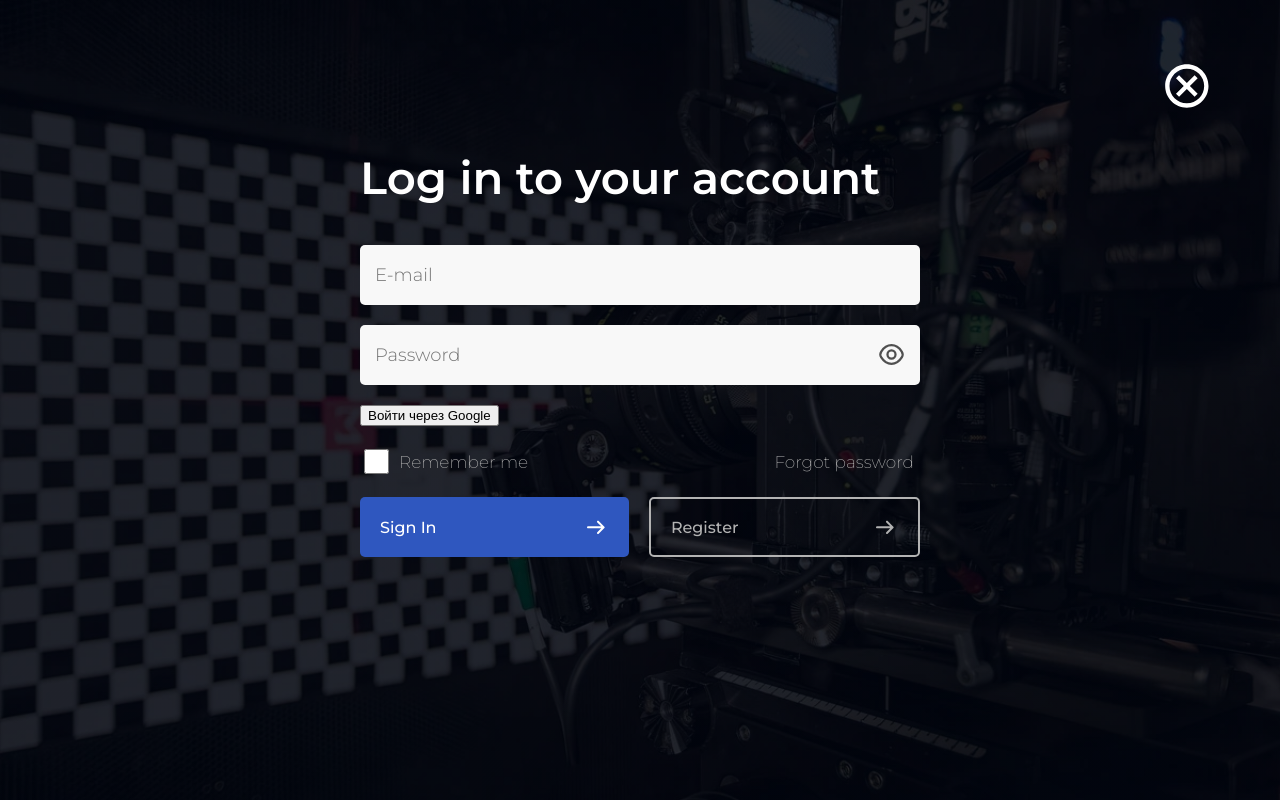
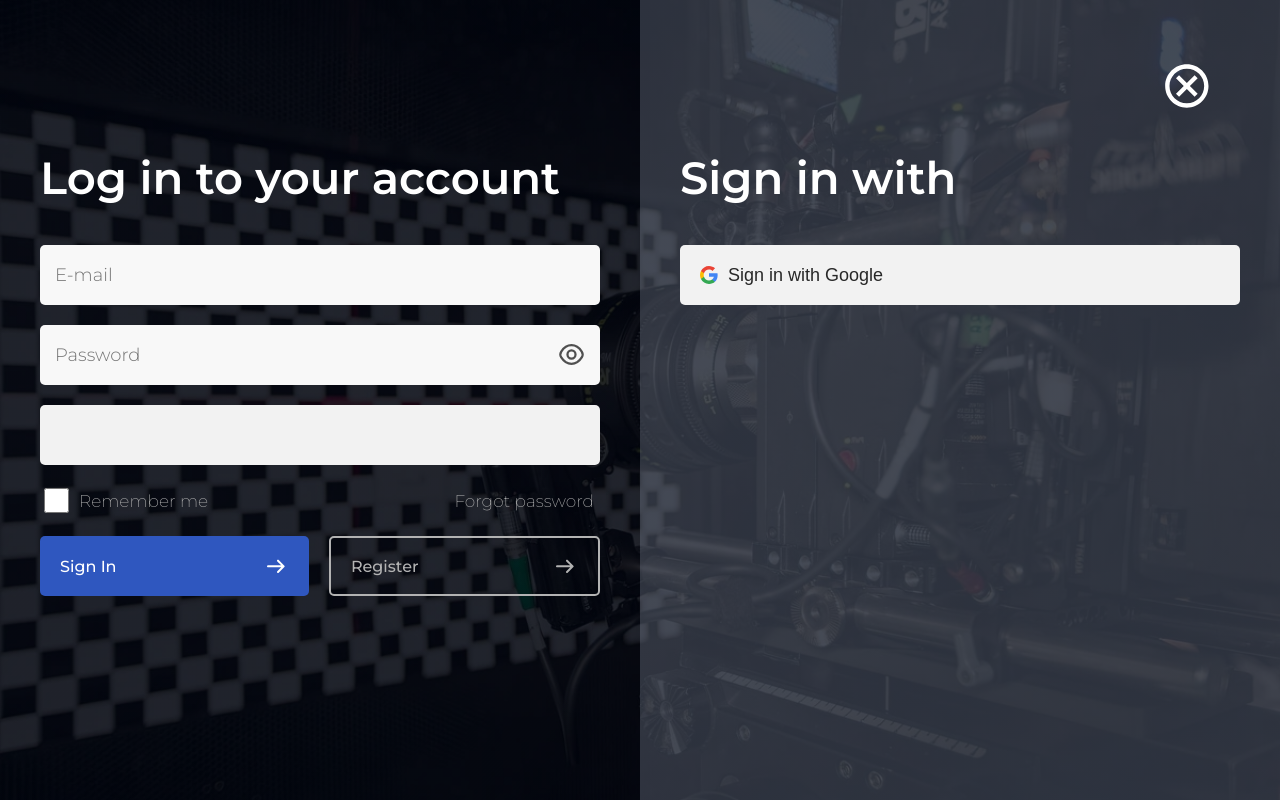
Before and after one commit to EasyDev-co/Matchmove_machine_site, a React (Create React App) app in the folder frontend/: page /authorization in a window 1280 px wide. Built offline with nearby package versions, Linux system fonts and the light colour scheme.

Commit message:
капча тест

```diff
--- a/frontend/package.json
+++ b/frontend/package.json
@@ -11,6 +11,7 @@
     "jwt-decode": "^4.0.0",
     "react": "^18.3.1",
     "react-dom": "^18.3.1",
+    "react-google-recaptcha": "^3.1.0",
     "react-redux": "^9.1.2",
     "react-router-dom": "^6.26.1",
     "react-scripts": "5.0.1",
--- a/frontend/src/components/ContacUs/ContacUs.jsx
+++ b/frontend/src/components/ContacUs/ContacUs.jsx
@@ -2,21 +2,26 @@ import styles from "./ContacUs.module.css";
 import Modal from "../Modal/Modal";
 import { useState } from "react";
 import arrowbtn from "../../assets/svg/arrowbtn.svg";
+import ReCAPTCHA from "react-google-recaptcha";
 
 const ContacUs = () => {
-  const [isOpen, setIsOpen] = useState(false);
   const [email, setEmail] = useState('');
   const [message, setMessage] = useState('');
+  const [captchaValue, setCaptchaValue] = useState(null); // Состояние для хранения токена капчи
 
   const handleSubmit = (e) => {
     e.preventDefault();
-    console.log({ email, message });
+    if (!captchaValue) {
+      alert("Пожалуйста, подтвердите, что вы не робот.");
+      return;
+    }
+    console.log({ email, message, captchaValue });
     // Здесь можно добавить логику отправки данных
   };
+  const handleCaptchaChange = (value) => {
+    setCaptchaValue(value);
+  };
 
-  const handleClose = () => {
-    setIsOpen(false);
-  };
   return (
     <div className={styles.block}>
       <h2 className={styles.title}>We’d love to hear from you!</h2>
@@ -45,6 +50,11 @@ const ContacUs = () => {
           onChange={(e) => setMessage(e.target.value)}
         ></textarea>
       </div>
+      <ReCAPTCHA
+          sitekey="6Lch9OcqAAAAAE2dMEu69YahTitEpt1ON28Mymgo" // Замените на ваш Site Key
+          onChange={handleCaptchaChange}
+          // className={styles.captcha}
+        />
       <button type="submit" className={styles.submit_button}>
         <p>Submit</p>
         <img style={{opacity: '1'}} src={arrowbtn} alt="arrow"></img>
--- a/frontend/src/components/LoginForms/Login.jsx
+++ b/frontend/src/components/LoginForms/Login.jsx
@@ -4,16 +4,21 @@ import Button from "../Button";
 import Password from "../Forms/Password";
 import Email from "../Forms/Email";
 import { useNavigate } from "react-router-dom";
-import Oauth from '../Oauth/Oauth'
+import Oauth from "../Oauth/Oauth";
+import {
+  googleIconsvg,
+  facebooksvg,
+  applesvg,
+  microsoftsvg,
+} from "../../assets/svg/svgimages";
 
 import { loginUser } from "../../store/userSlice";
 import { useDispatch, useSelector } from "react-redux";
 
 const Login = ({ onModalClose }) => {
-
   const dispatch = useDispatch();
-  const {status} = useSelector(state=> state.user)
-  const apiError =useSelector(state=> state.user.errors.loginError)
+  const { status } = useSelector((state) => state.user);
+  const apiError = useSelector((state) => state.user.errors.loginError);
 
   const [formData, setFormData] = useState({
     email: "",
@@ -68,7 +73,7 @@ const Login = ({ onModalClose }) => {
         loginUser({ email: formData.email, password: formData.old_password })
       );
     } else {
-      setErrors(newErrors)
+      setErrors(newErrors);
     }
   };
 
@@ -94,15 +99,15 @@ const Login = ({ onModalClose }) => {
     }
   }, [apiError]);
 
-  useEffect(()=>{
-    if(status.loginStatus==="succeeded"){
+  useEffect(() => {
+    if (status.loginStatus === "succeeded") {
       setErrors({
         email: "",
         old_password: "",
-      })
-      navigate(-1)
+      });
+      navigate(-1);
     }
-  }, [status, navigate])
+  }, [status, navigate]);
 
   return (
     <div className="popup-content">
@@ -153,9 +158,13 @@ const Login = ({ onModalClose }) => {
               </div>
               <div className="form-button-cont">
                 <Button
-                  label={status.loginStatus==="loading"?"Signing in...":"Sign In"}
+                  label={
+                    status.loginStatus === "loading"
+                      ? "Signing in..."
+                      : "Sign In"
+                  }
                   iconType="arrowRight"
-                  variant={status.loginStatus==="loading"? "grey":"blue"}
+                  variant={status.loginStatus === "loading" ? "grey" : "blue"}
                   type="submit"
                 />
                 <Button
@@ -170,6 +179,20 @@ const Login = ({ onModalClose }) => {
           </form>
         </div>
       </div>
+      <div className="login-form auth">
+        <div className="login-wrap">
+          <h2 className="h2-medium">Sign in with</h2>
+          <div className="auth-buttons">
+            <Oauth icon={googleIconsvg} name={"Sign in with Google"} />
+            {/* <button className="auth-button">
+              {googleIconsvg} Sign in with Google
+            </button>
+            <button className="auth-button">
+              {facebooksvg} Sign in with Facebook
+            </button> */}
+          </div>
+        </div>
+      </div>
     </div>
   );
 };
--- a/frontend/src/components/Oauth/Oauth.jsx
+++ b/frontend/src/components/Oauth/Oauth.jsx
@@ -2,7 +2,7 @@
 import React from 'react';
 // import { GOOGLE_CLIENT_ID, GOOGLE_REDIRECT_URI } from '../config';
 
-const Oauth = () => {
+const Oauth = ({name, icon}) => {
     const GOOGLE_CLIENT_ID = '723039007874-1f5fgudgr46vl81old3h5qndhoihai0i.apps.googleusercontent.com'
     const GOOGLE_REDIRECT_URI = 'https://grids.matchmovemachine.com/google/oauth/callback/'
   const handleGoogleLogin = () => {
@@ -22,7 +22,9 @@ const Oauth = () => {
 
   return (
     <div>
-      <button onClick={handleGoogleLogin}>Войти через Google</button>
+      <button className='auth-button' onClick={handleGoogleLogin}>
+        {icon} {name}
+      </button>
     </div>
   );
 }
--- a/frontend/src/index.css
+++ b/frontend/src/index.css
@@ -351,7 +351,7 @@ li {
 
 .popup-content {
   display: grid;
-  grid-template-columns: 1fr;
+  grid-template-columns: repeat(2, 1fr);
   position: relative;
   min-height: 100%;
   max-height: calc(100vh - 40px);
--- a/frontend/src/pages/Tutorials/DetailTutorial/DetailTutorial.jsx
+++ b/frontend/src/pages/Tutorials/DetailTutorial/DetailTutorial.jsx
@@ -55,7 +55,7 @@ const DetailTutorial = () => {
         key={item.id}
         className={styles.element}
       >
-        <img className={styles.image} src={testPhoto} alt="tutorial image" />
+        <img className={styles.image} src={item.cover} alt="tutorial image" />
         <div className={styles.nameCont}>
           <p className={`${styles.title} ${styles.titleOther}`}>{item.title}</p>
           <img
```
Also changed, not shown: 1 other file (tests, documents, lock files or other folders).
